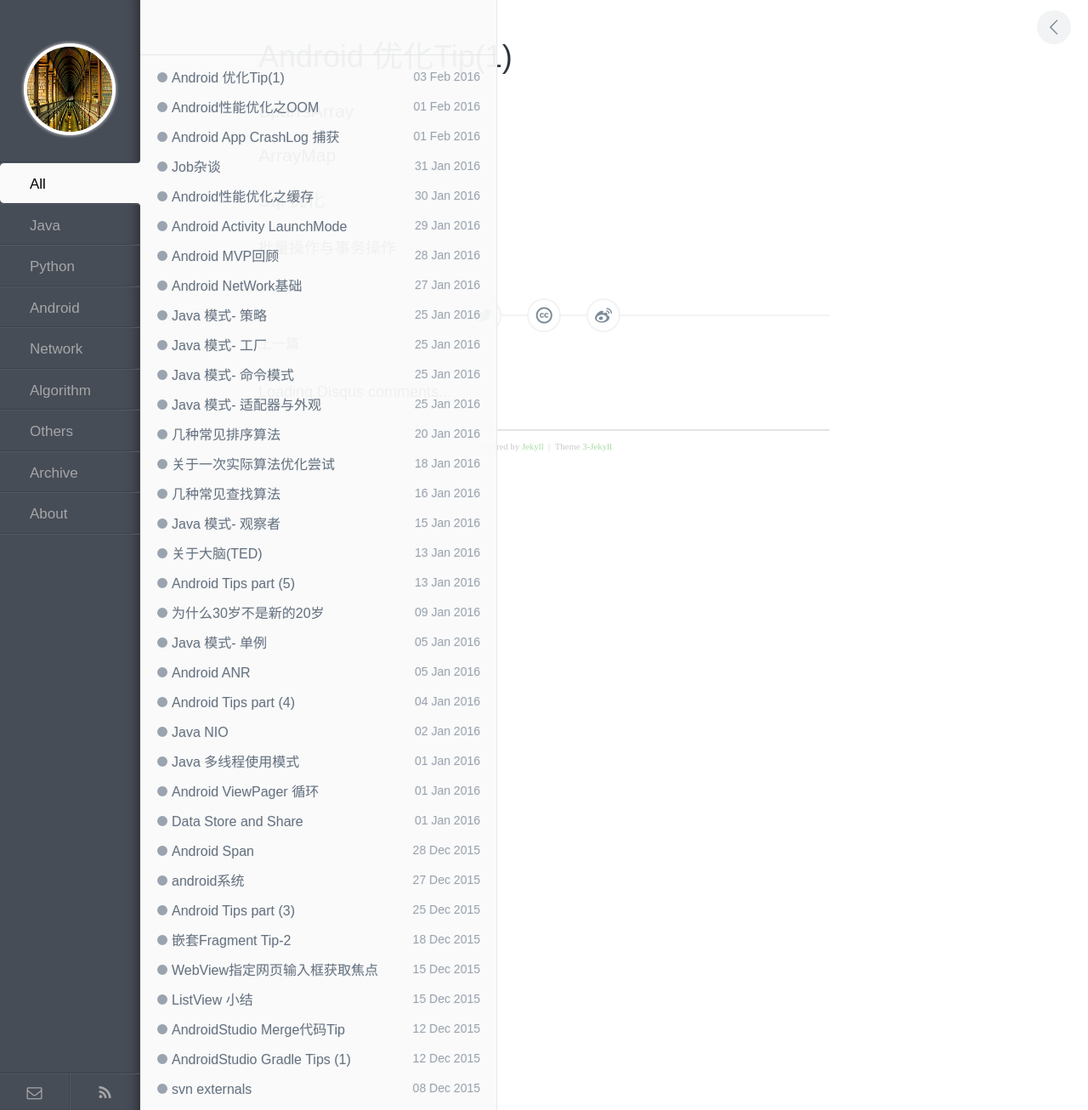
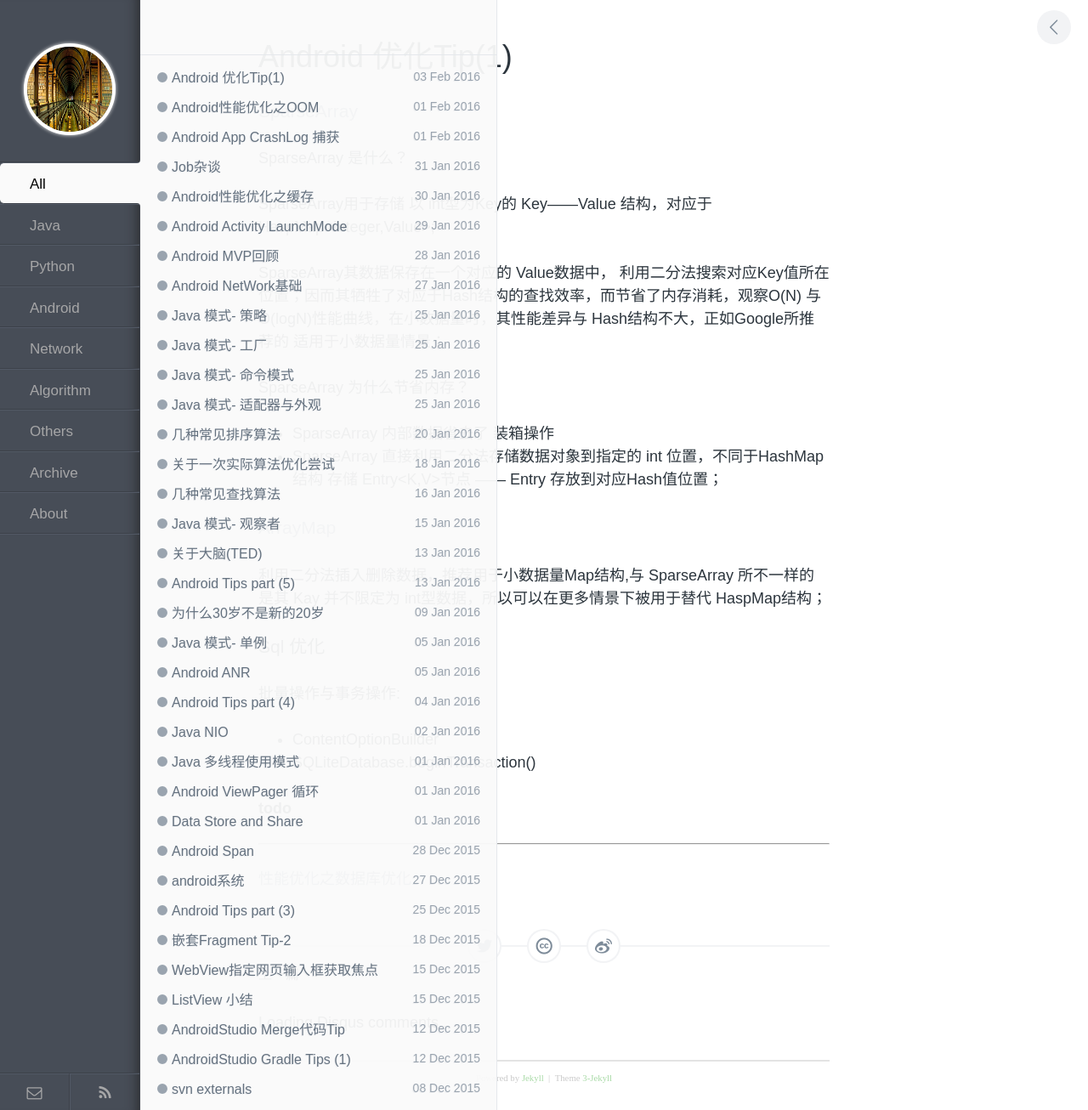
Before and after one commit to enlipan/enlipan.github.io, a Jekyll site: the page built from _posts/2016-02-03-android-better-performance.md, in a window 1280 px wide. Shown: the whole page at 85% size. Built offline with Jekyll 4.4.1, drawn with Linux system fonts in a browser that asks for light colours; nearby versions of some CDN libraries; comment, search, counter and statistics services are not loaded.

Commit message:
modify pages better performance 1

```diff
--- a/_posts/2016-02-03-android-better-performance.md
+++ b/_posts/2016-02-03-android-better-performance.md
@@ -4,7 +4,34 @@ title: Android 优化Tip(1)
 category: android
 ---
 
-### SparrsArray
+### [SparseArray](https://android.googlesource.com/platform/frameworks/base/+/refs/heads/master/core/java/android/util/SparseArray.java)
+
+SparseArray 是什么？
+
+SparseArray用于存储 以 int型为Key的 Key——Value 结构，对应于 HaspMap<Integer,Value>;
+
+SparseArray其数据保存在一个对应的 Value数据中， 利用二分法搜索对应Key值所在位置；因而其牺牲了对应于Hash结构的查找效率，而节省了内存消耗，观察O(N) 与 O(logN)性能曲线，在小数据量时，其性能差异与 Hash结构不大，正如Google所推荐的 适用于小数据量情景；
+
+SparseArray 为什么节省内存？
+
+* SparseArray 内部数据省去了 装箱操作
+* SparseArray 直接利用二分法存储数据对象到指定的 int 位置，不同于HashMap结构 存储 Entry<K,V>节点 —— Entry 存放到对应Hash值位置；
+
+### [ArrayMap](https://android.googlesource.com/platform/frameworks/support/+/refs/heads/master/v4/java/android/support/v4/util/ArrayMap.java)
+
+利用二分法插入删除数据，推荐用于小数据量Map结构,与 SparseArray 所不一样的是其 Kay 并不限定为 int型数据，所以可以在更多情景下被用于替代 HaspMap结构；
+
+
+### Sql 优化
+
+批量操作与事务操作:
+
+* ContentOptionBuilder
+* SQLiteDatabase.beginTransaction()
+
+
+
+**todo**
 
 
 
@@ -12,14 +39,6 @@ category: android
 
 
 
-### ArrayMap
+---
 
-
-
-
-
-
-
-### Sql 优化
-
-批量操作与事务操作
+[性能优化之数据库优化](http://www.trinea.cn/android/database-performance/)
```
Also changed, not shown: _posts/2016-01-25-java-patterns-command.md (+13 -1 lines).
